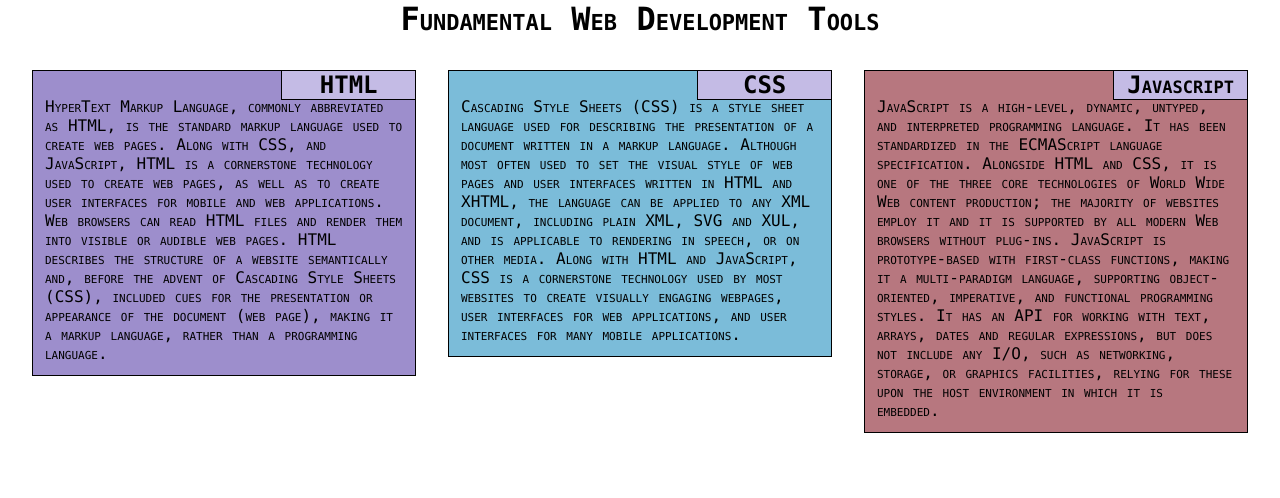
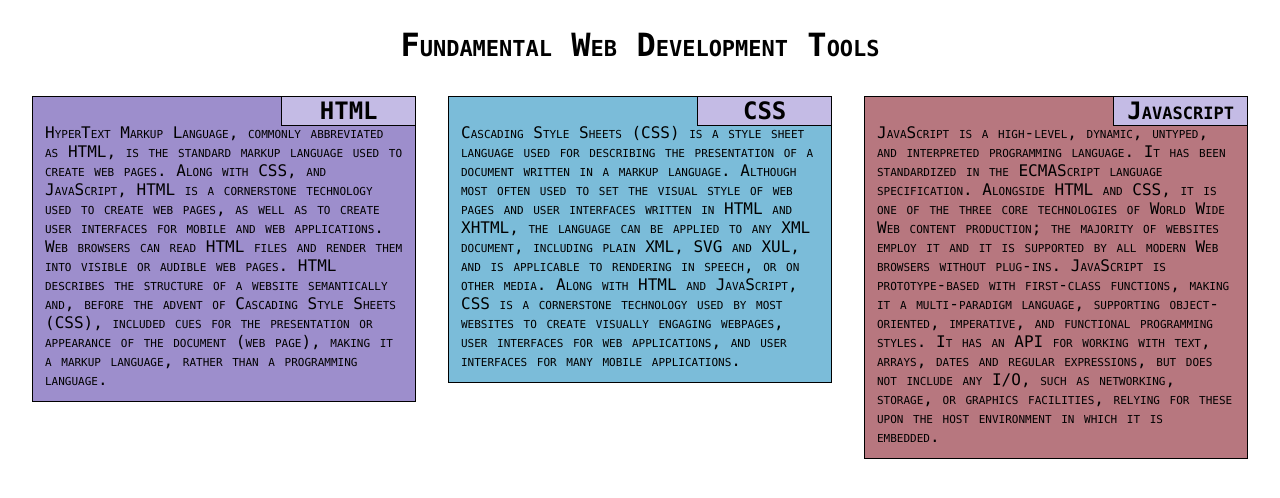
Before and after one commit to rgodinez/rgodinez.github.io, a Jekyll site: the page coursera/module2/index.html, which Jekyll copies as it is, in a window 1280 px wide. Shown: the top 498 px of the page. Built offline with Jekyll 4.4.1, drawn with Linux system fonts in a browser that asks for light colours.

Commit message:
fixing up h1

```diff
--- a/coursera/module2/index.html
+++ b/coursera/module2/index.html
@@ -18,6 +18,7 @@ body {
 
 h1 {
   text-align: center;
+  margin-top: 26px;
 }
 
 section {
```
